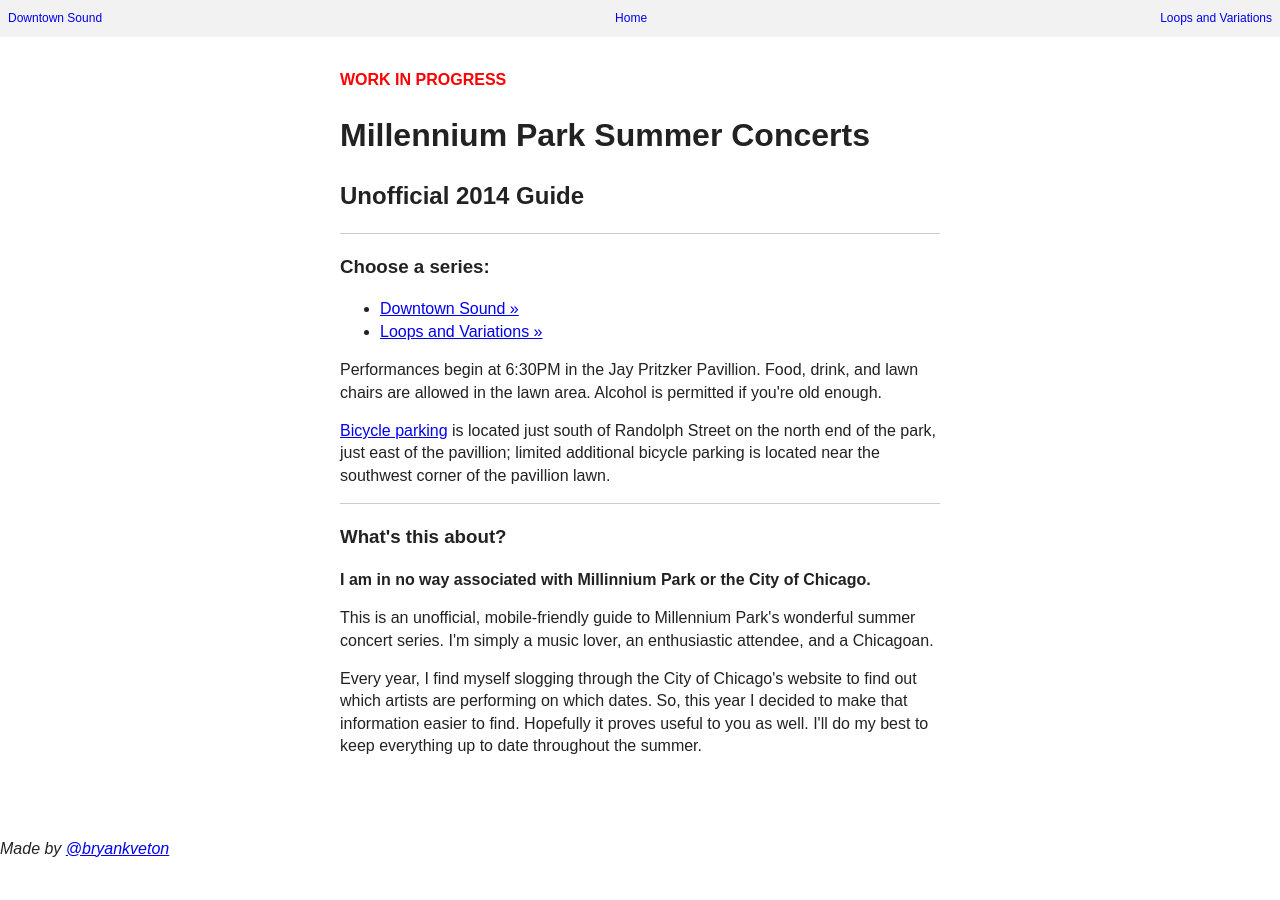
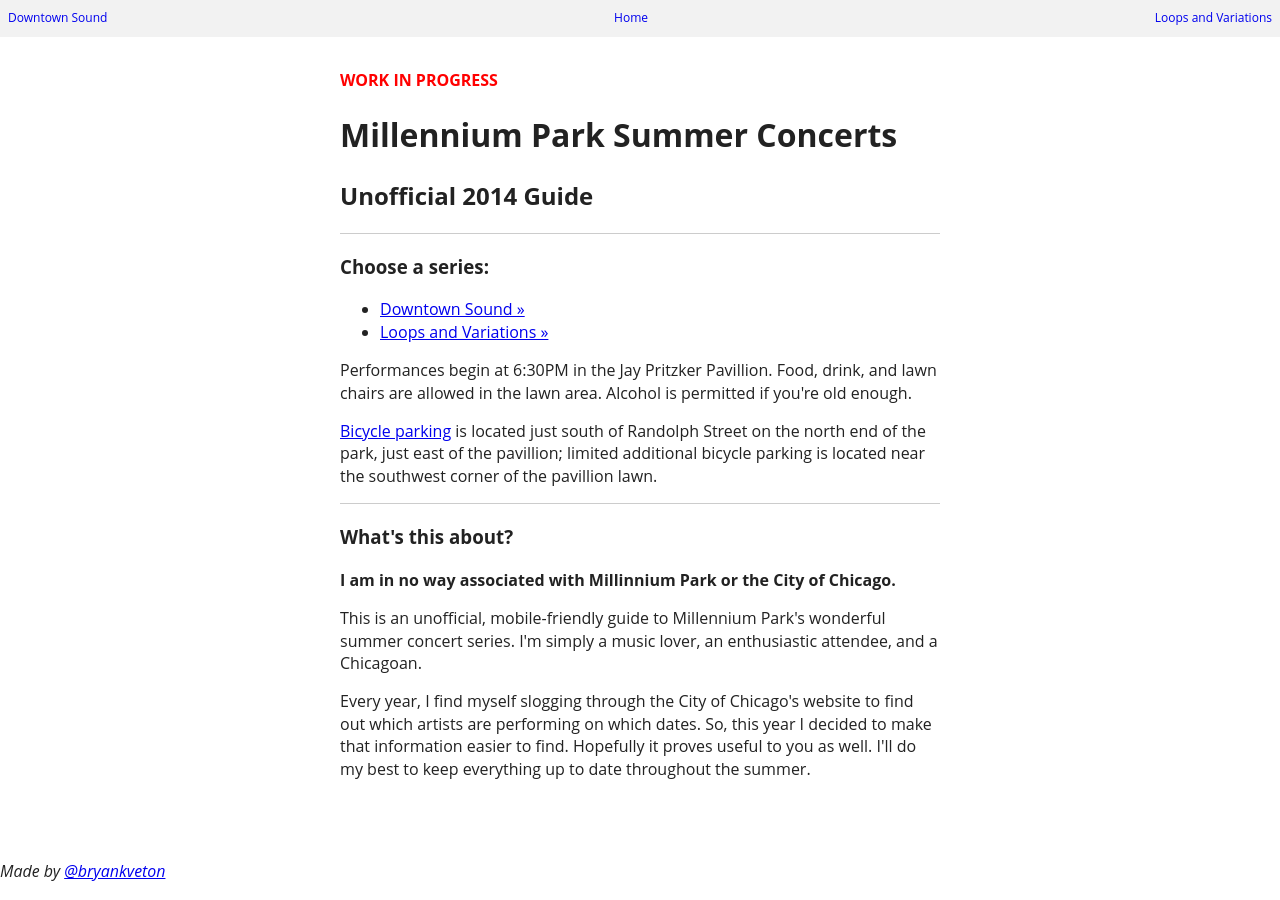
Before and after one commit to brynosaur/millenniumparkconcerts, a Jekyll site: the page built from index.html, in a window 1280 px wide. Built offline with Jekyll 4.4.1, drawn with Linux system fonts in a browser that asks for light colours; nearby versions of some CDN libraries; Markdown is read by kramdown in place of the engine named in the settings.

Commit message:
Add Open Sans

```diff
--- a/css/styles.css
+++ b/css/styles.css
@@ -97,6 +97,11 @@
    Author's custom styles
    ========================================================================== */
 
+@import url(http://fonts.googleapis.com/css?family=Open+Sans:400italic,700italic,400,700);
+
+body {
+    font-family: 'Open Sans', sans-serif;
+}
 #wrapper {
     max-width: 600px;
     margin: 0 auto;
```
